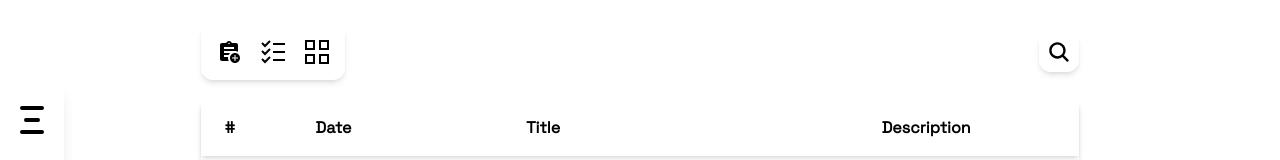
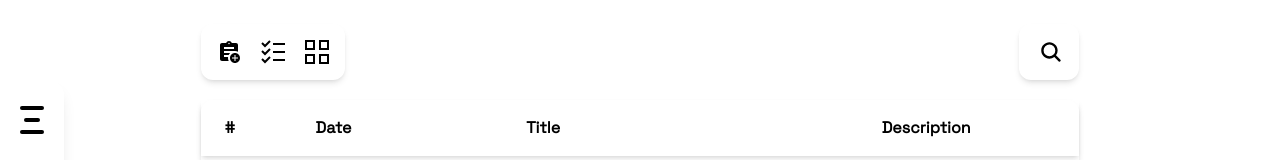
Before and after one commit to amstrongnpsb/TodoReact, a React (Vite) app: page /todolist in a window 1280 px wide. Shown: the top 160 px of the page. Built offline with nearby package versions, Linux system fonts and the light colour scheme; data requests are answered from the project's data file.

Commit message:
change animation

```diff
--- a/src/elements/buttons/SearchButton.jsx
+++ b/src/elements/buttons/SearchButton.jsx
@@ -24,22 +24,40 @@ const SearchButton = () => {
   return (
     <AnimatePresence>
       <motion.div
+        layout
         ref={componentRef}
+        variants={{
+          open: {
+            width: "260px",
+            justifyContent: "end",
+          },
+          closed: {
+            width: "60px",
+            justifyContent: "end",
+          },
+        }}
         animate={isShow ? "open" : "closed"}
-        transition={{ duration: 0.5 }}
-        className="p-2 rounded-xl shadow-md cursor-pointer flex flex-row items-center justify-center gap-2"
+        transition={{ duration: 0.2 }}
+        className="p-4 rounded-xl shadow-md cursor-pointer flex flex-row items-center gap-2"
         onClick={() => setIsShow(true)}
       >
         <motion.input
           type="text"
-          className="w-52 outline-none p-2"
+          className="outline-none"
           placeholder="Search Task"
           variants={{
-            open: { display: "block", opacity: 1, x: 0 },
-            closed: { display: "none", opacity: 0, x: 200 },
+            open: {
+              opacity: 1,
+              x: 0,
+              display: "block",
+              transition: { delay: 0.3 },
+            },
+            closed: { display: "none", opacity: 0 },
           }}
         />
-        <IoSearch className="w-6 h-6" />
+        <div className="w-fit">
+          <IoSearch className="w-6 h-6" />
+        </div>
       </motion.div>
     </AnimatePresence>
   );
```
